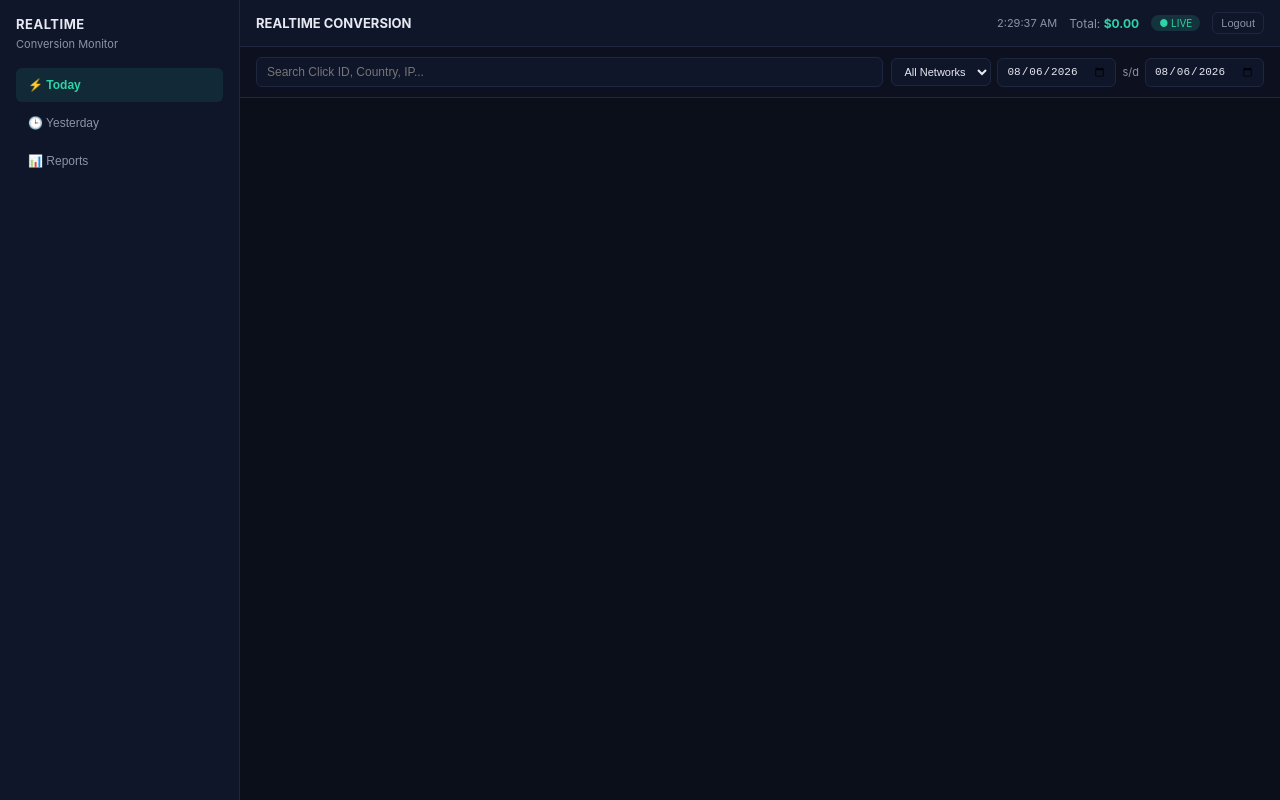
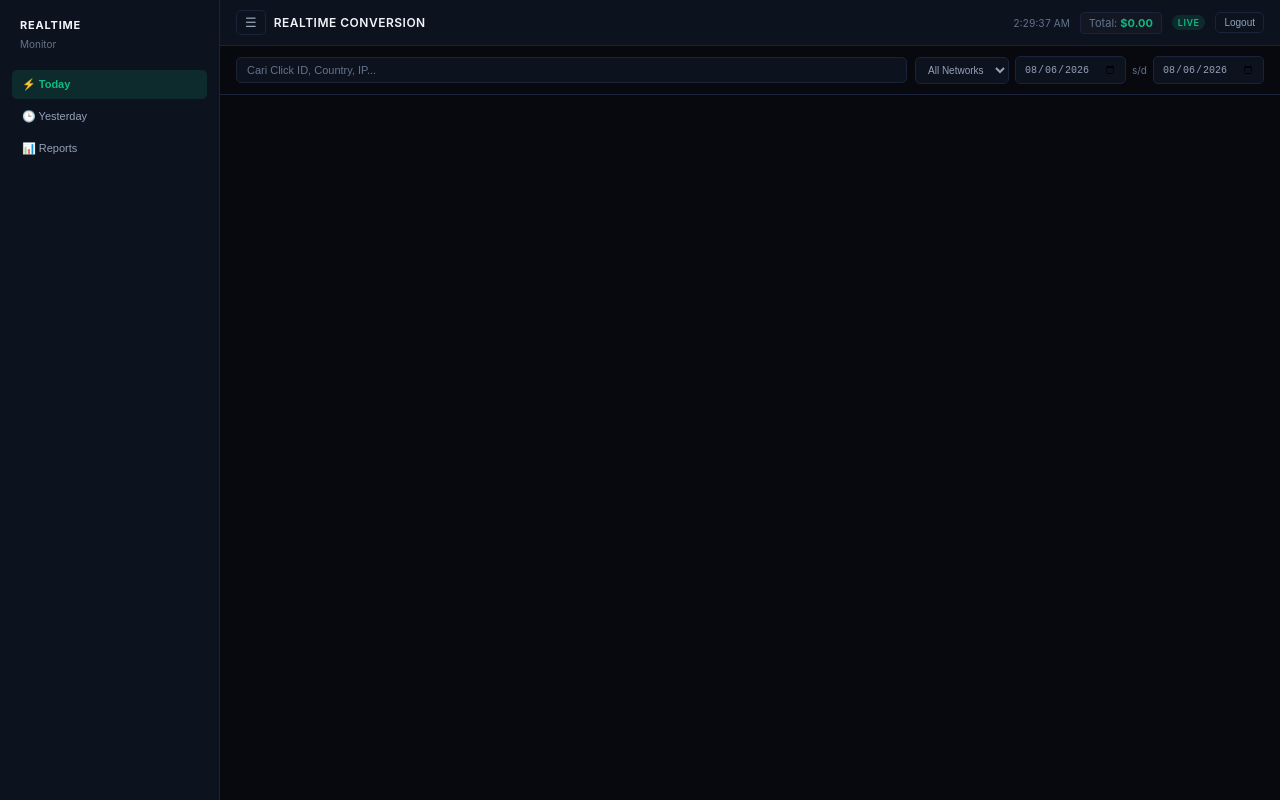
Before and after one commit to Candra2222/report, a plain HTML site: page index.html in a window 1280 px wide. Drawn offline with nearby package versions, Linux system fonts and the light colour scheme; no server answers.

Commit message:
Update index.html

```diff
--- a/index.html
+++ b/index.html
@@ -7,120 +7,149 @@
 <script src="https://cdn.jsdelivr.net/npm/@supabase/supabase-js@2"></script>
 <style>
   :root {
-    --bg: #0b0f19;
-    --panel: #10162a;
-    --border: #1f2740;
-    --green: #2dd4a7;
-    --text: #e6e9f2;
-    --muted: #8b93a8;
+    --bg: #07090e;
+    --panel: #0d121f;
+    --panel-hover: #151c2e;
+    --border: #1a233a;
+    --border-focus: #283559;
+    --green: #10b981;
+    --green-glow: rgba(16, 185, 129, 0.15);
+    --text: #f1f5f9;
+    --muted: #64748b;
+    --muted-light: #94a3b8;
   }
+
   * { box-sizing: border-box; }
+
   body {
     margin: 0;
-    font-family: -apple-system, "Segoe UI", Roboto, sans-serif;
+    font-family: Inter, -apple-system, BlinkMacSystemFont, "Segoe UI", Roboto, sans-serif;
     background: var(--bg);
     color: var(--text);
     display: flex;
     height: 100vh;
     overflow: hidden;
+    -webkit-font-smoothing: antialiased;
   }
 
   /* SIDEBAR KIRI */
   aside {
-    width: 240px;
+    width: 220px;
     background: var(--panel);
     border-right: 1px solid var(--border);
     display: flex;
     flex-direction: column;
-    padding: 16px;
-    gap: 16px;
+    padding: 12px;
+    gap: 12px;
     overflow-y: auto;
-    transition: transform 0.3s ease;
+    transition: all 0.3s cubic-bezier(0.4, 0, 0.2, 1);
     z-index: 100;
   }
 
-  .brand-area { display: flex; justify-content: space-between; align-items: center; }
-  .brand-area h2 { font-size: 13px; margin: 0; color: var(--text); letter-spacing: .5px; }
-  .brand-area span { font-size: 11px; color: var(--muted); }
+  /* State Sidebar Tertutup di Desktop */
+  aside.collapsed {
+    width: 0;
+    padding: 0;
+    border-right: none;
+    overflow: hidden;
+  }
+
+  .brand-area {
+    display: flex;
+    justify-content: space-between;
+    align-items: center;
+    padding: 6px 8px;
+  }
+  .brand-area h2 { font-size: 11px; margin: 0; color: var(--text); letter-spacing: .8px; font-weight: 700; }
+  .brand-area span { font-size: 10px; color: var(--muted); }
 
   .close-sidebar {
-    background: transparent; border: none; color: var(--muted); font-size: 18px; cursor: pointer; display: none;
+    background: transparent; border: none; color: var(--muted); font-size: 16px; cursor: pointer; display: none;
+    padding: 4px;
   }
 
-  .menu-list { display: flex; flex-direction: column; gap: 4px; }
+  .menu-list { display: flex; flex-direction: column; gap: 3px; }
   .menu-btn {
-    background: transparent; border: none; color: var(--muted); padding: 10px 12px;
-    border-radius: 6px; font-size: 12px; text-align: left; cursor: pointer; display: flex; align-items: center; gap: 8px;
+    background: transparent; border: none; color: var(--muted-light); padding: 8px 10px;
+    border-radius: 5px; font-size: 11px; text-align: left; cursor: pointer; display: flex; align-items: center; gap: 8px;
+    font-weight: 500; transition: all 0.2s ease;
   }
-  .menu-btn:hover, .menu-btn.active { background: rgba(45,212,167,.1); color: var(--green); font-weight: 600; }
+  .menu-btn:hover { background: var(--panel-hover); color: var(--text); }
+  .menu-btn.active { background: var(--green-glow); color: var(--green); font-weight: 600; }
 
   /* KONTEN UTAMA KANAN */
-  .main-content { flex: 1; display: flex; flex-direction: column; overflow: hidden; width: 100%; }
+  .main-content { flex: 1; display: flex; flex-direction: column; overflow: hidden; width: 100%; background: var(--bg); }
 
   header {
     display: flex; align-items: center; justify-content: space-between;
-    padding: 12px 16px; border-bottom: 1px solid var(--border); background: var(--panel);
-    gap: 10px; flex-wrap: wrap;
+    padding: 10px 16px; border-bottom: 1px solid var(--border); background: var(--panel);
+    gap: 10px; flex-wrap: nowrap;
   }
-  header .title-area { display: flex; align-items: center; gap: 10px; }
-  header h1 { font-size: 13px; margin: 0; }
+  header .title-area { display: flex; align-items: center; gap: 8px; }
+  header h1 { font-size: 12px; margin: 0; font-weight: 600; letter-spacing: 0.5px; }
 
   .menu-toggle {
-    background: transparent; border: 1px solid var(--border); color: var(--text);
-    padding: 4px 8px; border-radius: 6px; font-size: 14px; cursor: pointer; display: none;
+    background: transparent; border: 1px solid var(--border); color: var(--muted-light);
+    padding: 4px 8px; border-radius: 5px; font-size: 13px; cursor: pointer; display: inline-flex; align-items: center; justify-content: center;
+    transition: all 0.2s;
   }
+  .menu-toggle:hover { border-color: var(--border-focus); color: var(--text); }
 
-  .header-right { display: flex; align-items: center; gap: 12px; flex-wrap: wrap; }
-  .clock { font-size: 11px; color: var(--muted); display: none; }
-  .total-badge { font-size: 12px; color: var(--muted); }
+  .header-right { display: flex; align-items: center; gap: 10px; }
+  .clock { font-size: 10px; color: var(--muted); font-variant-numeric: tabular-nums; }
+  .total-badge { font-size: 11px; color: var(--muted); background: rgba(255,255,255,0.02); padding: 3px 8px; border-radius: 4px; border: 1px solid var(--border); }
   .total-badge b { color: var(--green); }
-  .live-pill { background: rgba(45,212,167,.15); color: var(--green); font-size: 10px; padding: 2px 8px; border-radius: 999px; }
+  .live-pill { background: var(--green-glow); color: var(--green); font-size: 9px; padding: 2px 6px; border-radius: 999px; font-weight: 600; letter-spacing: 0.5px; }
 
   .logout-btn {
-    background: transparent; border: 1px solid var(--border); color: var(--muted);
-    padding: 4px 8px; border-radius: 6px; font-size: 11px; cursor: pointer;
+    background: transparent; border: 1px solid var(--border); color: var(--muted-light);
+    padding: 4px 8px; border-radius: 5px; font-size: 10px; cursor: pointer; font-weight: 500;
+    transition: all 0.2s;
   }
-  .logout-btn:hover { border-color: var(--green); color: var(--green); }
+  .logout-btn:hover { border-color: #ef4444; color: #ef4444; background: rgba(239, 68, 68, 0.05); }
 
   /* TOOLBAR & FILTER */
-  .toolbar { padding: 10px 16px; display: flex; gap: 8px; align-items: center; border-bottom: 1px solid var(--border); background: rgba(16,22,42,0.4); flex-wrap: wrap; }
+  .toolbar { padding: 10px 16px; display: flex; gap: 8px; align-items: center; border-bottom: 1px solid var(--border); background: var(--bg); flex-wrap: wrap; }
   .search-input {
-    flex: 1; min-width: 160px; background: var(--panel); border: 1px solid var(--border); color: var(--text);
-    padding: 7px 10px; border-radius: 6px; font-size: 12px; outline: none;
+    flex: 1; min-width: 180px; background: var(--panel); border: 1px solid var(--border); color: var(--text);
+    padding: 6px 10px; border-radius: 5px; font-size: 11px; outline: none; transition: border-color 0.2s;
   }
   .search-input:focus { border-color: var(--green); }
+  .search-input::placeholder { color: var(--muted); }
 
-  .filter-group { display: flex; gap: 6px; align-items: center; flex-wrap: wrap; width: 100%; }
+  .filter-group { display: flex; gap: 6px; align-items: center; flex-wrap: wrap; }
   .network-select, .date-input {
-    background: var(--panel); border: 1px solid var(--border); color: var(--text);
-    padding: 6px 8px; border-radius: 6px; font-size: 11px; outline: none; cursor: pointer; flex: 1;
+    background: var(--panel); border: 1px solid var(--border); color: var(--muted-light);
+    padding: 6px 8px; border-radius: 5px; font-size: 10px; outline: none; cursor: pointer;
+    transition: border-color 0.2s;
   }
-  .network-select:focus, .date-input:focus { border-color: var(--green); }
+  .network-select:focus, .date-input:focus { border-color: var(--green); color: var(--text); }
 
   /* TABEL DATA */
   .table-container { flex: 1; overflow-y: auto; overflow-x: auto; padding: 0 16px 16px; }
-  table { width: 100%; border-collapse: collapse; font-size: 12px; margin-top: 12px; min-width: 600px; }
+  table { width: 100%; border-collapse: collapse; font-size: 11px; margin-top: 8px; min-width: 580px; }
   thead th {
-    text-align: left; color: var(--muted); font-weight: 500; font-size: 10px;
-    text-transform: uppercase; padding: 10px 12px; border-bottom: 1px solid var(--border);
+    text-align: left; color: var(--muted); font-weight: 600; font-size: 9px;
+    text-transform: uppercase; letter-spacing: 0.5px; padding: 8px 10px; border-bottom: 1px solid var(--border);
     background: var(--bg); position: sticky; top: 0; z-index: 10;
   }
-  tbody td { padding: 10px 12px; border-bottom: 1px solid var(--border); white-space: nowrap; }
+  tbody td { padding: 8px 10px; border-bottom: 1px solid var(--border); white-space: nowrap; color: var(--muted-light); }
+  tbody tr:hover { background: rgba(255, 255, 255, 0.01); }
   tbody tr.new-row { animation: flash 1.2s ease; }
-  @keyframes flash { from { background: rgba(45,212,167,.25); } to { background: transparent; } }
+  @keyframes flash { from { background: rgba(16,185,129,.2); } to { background: transparent; } }
 
   .payout { color: var(--green); font-weight: 600; }
 
   .table-footer-total {
-    font-weight: bold; background: rgba(16,22,42,0.6); border-top: 2px solid var(--border);
+    font-weight: 600; background: var(--panel); border-top: 2px solid var(--border); color: var(--text);
   }
 
-  #toast-container { position: fixed; bottom: 16px; right: 16px; display: flex; flex-direction: column; gap: 8px; z-index: 50; max-width: 90%; }
+  #toast-container { position: fixed; bottom: 16px; right: 16px; display: flex; flex-direction: column; gap: 6px; z-index: 50; max-width: 90%; }
   .toast {
-    background: var(--panel); border: 1px solid var(--green); border-radius: 8px;
-    padding: 8px 12px; font-size: 11px; min-width: 200px; animation: slidein .3s ease;
+    background: var(--panel); border: 1px solid var(--green); border-radius: 6px;
+    padding: 8px 12px; font-size: 10px; min-width: 180px; animation: slidein .25s ease; box-shadow: 0 4px 12px rgba(0,0,0,0.3);
   }
-  @keyframes slidein { from { transform: translateX(30px); opacity: 0; } to { transform: translateX(0); opacity: 1; } }
+  @keyframes slidein { from { transform: translateY(15px); opacity: 0; } to { transform: translateY(0); opacity: 1; } }
 
   /* RESPONSIF MEDIA QUERIES UNTUK HP */
   @media (max-width: 768px) {
@@ -128,6 +157,7 @@
       position: fixed;
       top: 0; left: 0; bottom: 0;
       transform: translateX(-100%);
+      width: 220px !important;
     }
     aside.open {
       transform: translateX(0);
@@ -135,33 +165,22 @@
     .close-sidebar {
       display: block;
     }
-    .menu-toggle {
-      display: inline-block;
-    }
     .clock {
       display: none;
+    }
+    .toolbar {
+      flex-direction: column;
+      align-items: stretch;
+      gap: 6px;
+    }
+    .search-input {
+      width: 100%;
     }
     .filter-group {
       justify-content: space-between;
     }
-    .toolbar {
-      flex-direction: column;
-      align-items: stretch;
-    }
-    .search-input {
-      width: 100%;
-    }
-  }
-
-  @media (min-width: 769px) {
-    .clock {
-      display: block;
-    }
-    .filter-group {
-      width: auto;
-    }
     .network-select, .date-input {
-      flex: unset;
+      flex: 1;
     }
   }
 </style>
@@ -173,7 +192,7 @@
     <div class="brand-area">
       <div>
         <h2>REALTIME</h2>
-        <span>Conversion Monitor</span>
+        <span>Monitor</span>
       </div>
       <button class="close-sidebar" onclick="toggleSidebar()">✕</button>
     </div>
@@ -189,19 +208,19 @@
   <div class="main-content">
     <header>
       <div class="title-area">
-        <button class="menu-toggle" onclick="toggleSidebar()">☰</button>
+        <button class="menu-toggle" onclick="toggleSidebar()" title="Toggle Sidebar">☰</button>
         <h1 id="page-title">REALTIME CONVERSION</h1>
       </div>
       <div class="header-right">
-        <div class="clock" id="clock">00:00:00 AM</div>
+        <div class="clock" id="clock">00:00:00</div>
         <div class="total-badge">Total: <b id="total-payout">$0.00</b></div>
-        <div class="live-pill">● LIVE</div>
+        <div class="live-pill">LIVE</div>
         <button class="logout-btn" onclick="logout()">Logout</button>
       </div>
     </header>
 
     <div class="toolbar">
-      <input type="text" id="search-input" class="search-input" placeholder="Search Click ID, Country, IP..." onkeyup="applyFilters()" />
+      <input type="text" id="search-input" class="search-input" placeholder="Cari Click ID, Country, IP..." onkeyup="applyFilters()" />
 
       <div class="filter-group">
         <select id="network-filter" class="network-select" onchange="applyFilters()">
@@ -211,7 +230,7 @@
         </select>
 
         <input type="date" id="date-start" class="date-input" onchange="applyFilters()" />
-        <span style="font-size:11px; color:var(--muted);">s/d</span>
+        <span style="font-size:10px; color:var(--muted);">s/d</span>
         <input type="date" id="date-end" class="date-input" onchange="applyFilters()" />
       </div>
     </div>
@@ -245,7 +264,11 @@
 
   function toggleSidebar() {
     const sidebar = document.getElementById("sidebar");
-    sidebar.classList.toggle("open");
+    if (window.innerWidth <= 768) {
+      sidebar.classList.toggle("open");
+    } else {
+      sidebar.classList.toggle("collapsed");
+    }
   }
 
   async function logout() {
@@ -259,7 +282,7 @@
     if (!countryCode) return "🌐";
     const cleanCode = countryCode.trim().split(/\s+/)[0].toLowerCase();
     if (cleanCode.length !== 2) return countryCode;
-    return `<img src="https://flagcdn.com/w40/${cleanCode}.png" alt="${cleanCode}" style="width: 20px; height: 20px; border-radius: 50%; object-fit: cover; vertical-align: middle;" />`;
+    return `<img src="https://flagcdn.com/w40/${cleanCode}.png" alt="${cleanCode}" style="width: 16px; height: 16px; border-radius: 50%; object-fit: cover; vertical-align: middle;" />`;
   }
 
   function networkToLogo(networkName) {
@@ -275,7 +298,7 @@
       return networkName.toUpperCase();
     }
 
-    return `<img src="${logoUrl}" alt="${net}" style="height: 20px; object-fit: contain; vertical-align: middle;" />`;
+    return `<img src="${logoUrl}" alt="${net}" style="height: 16px; object-fit: contain; vertical-align: middle;" />`;
   }
 
   function renderView(data) {
@@ -314,7 +337,7 @@
         const tr = document.createElement("tr");
         tr.innerHTML = `
           <td>${index + 1}</td>
-          <td><b>${item.click_id}</b></td>
+          <td><b style="color:var(--text);">${item.click_id}</b></td>
           <td>${networkToLogo(item.network)}</td>
           <td>${item.count}</td>
           <td class="payout">${fmtMoney(item.payout)}</td>
@@ -424,7 +447,6 @@
       document.getElementById("page-title").textContent = currentPage.toUpperCase() + " CONVERSION";
       applyFilters();
 
-      // Tutup sidebar otomatis di HP setelah memilih menu
       if (window.innerWidth <= 768) {
         toggleSidebar();
       }
```
